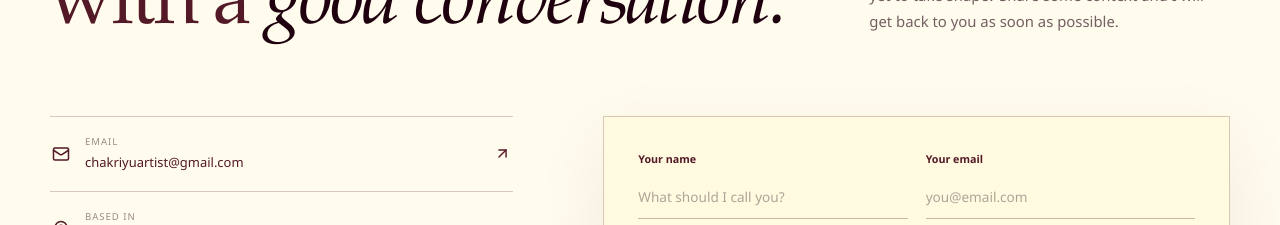
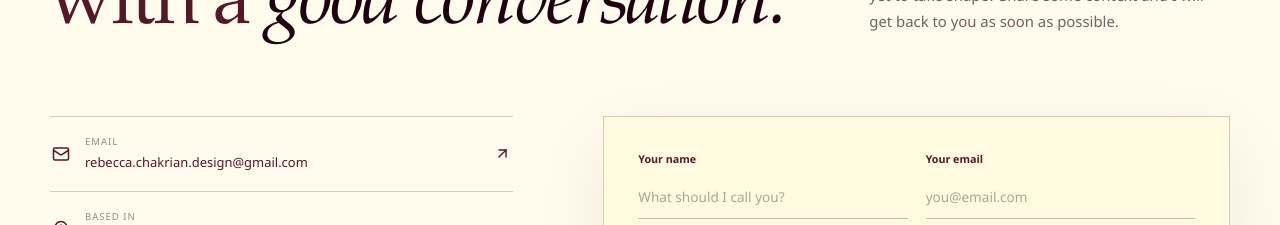
Before and after one commit to UchoaEng/chakriyu-art-showcase, a React (Vite) app: page / in a window 1280 px wide. Shown: the part 8220-8445 px from the top of the page. Built offline with nearby package versions, Linux system fonts and the light colour scheme.

Commit message:
V 1.0.7 - e-mail

```diff
--- a/src/components/ContactSection.tsx
+++ b/src/components/ContactSection.tsx
@@ -12,7 +12,7 @@ const ContactSection = () => {
     event.preventDefault();
     const subject = encodeURIComponent(t("contact.mailSubject", { name: formData.name }));
     const body = encodeURIComponent(`${formData.message}\n\n${t("contact.mailReturn", { email: formData.email })}`);
-    window.location.href = `mailto:chakriyuartist@gmail.com?subject=${subject}&body=${body}`;
+    window.location.href = `mailto:rebecca.chakrian.design@gmail.com?subject=${subject}&body=${body}`;
   };
 
   return (
@@ -32,9 +32,9 @@ const ContactSection = () => {
           <div className="contact-grid">
             <div className="contact-details">
               <div className="contact-list">
-                <a href="mailto:chakriyuartist@gmail.com">
+                <a href="mailto:rebecca.chakrian.design@gmail.com">
                   <Mail size={18} aria-hidden="true" />
-                  <span><small>{t("contact.emailLabel")}</small>chakriyuartist@gmail.com</span>
+                  <span><small>{t("contact.emailLabel")}</small>rebecca.chakrian.design@gmail.com</span>
                   <ArrowUpRight size={17} aria-hidden="true" />
                 </a>
                 <div>
--- a/src/components/HeroSection.tsx
+++ b/src/components/HeroSection.tsx
@@ -26,7 +26,7 @@ const HeroSection = () => {
             <button className="button button-gold" onClick={() => document.querySelector("#projects")?.scrollIntoView({ behavior: "smooth" })}>
               {t("hero.explore")} <ArrowDown size={17} aria-hidden="true" />
             </button>
-            <a className="text-link light" href="mailto:chakriyuartist@gmail.com">
+            <a className="text-link light" href="mailto:rebecca.chakrian.design@gmail.com">
               {t("hero.talk")} <ArrowUpRight size={16} aria-hidden="true" />
             </a>
           </div>
--- a/src/components/Navigation.tsx
+++ b/src/components/Navigation.tsx
@@ -43,7 +43,7 @@ const Navigation = () => {
           ))}
         </div>
 
-        <a className="nav-contact" href="mailto:chakriyuartist@gmail.com">
+        <a className="nav-contact" href="mailto:rebecca.chakrian.design@gmail.com">
           {t("nav.talk")} <ArrowUpRight size={15} aria-hidden="true" />
         </a>
 
@@ -73,7 +73,7 @@ const Navigation = () => {
                 {t(`nav.${item.key}`)}
               </button>
             ))}
-            <a href="mailto:chakriyuartist@gmail.com">chakriyuartist@gmail.com</a>
+            <a href="mailto:rebecca.chakrian.design@gmail.com">rebecca.chakrian.design@gmail.com</a>
           </motion.div>
         )}
       </AnimatePresence>
```
